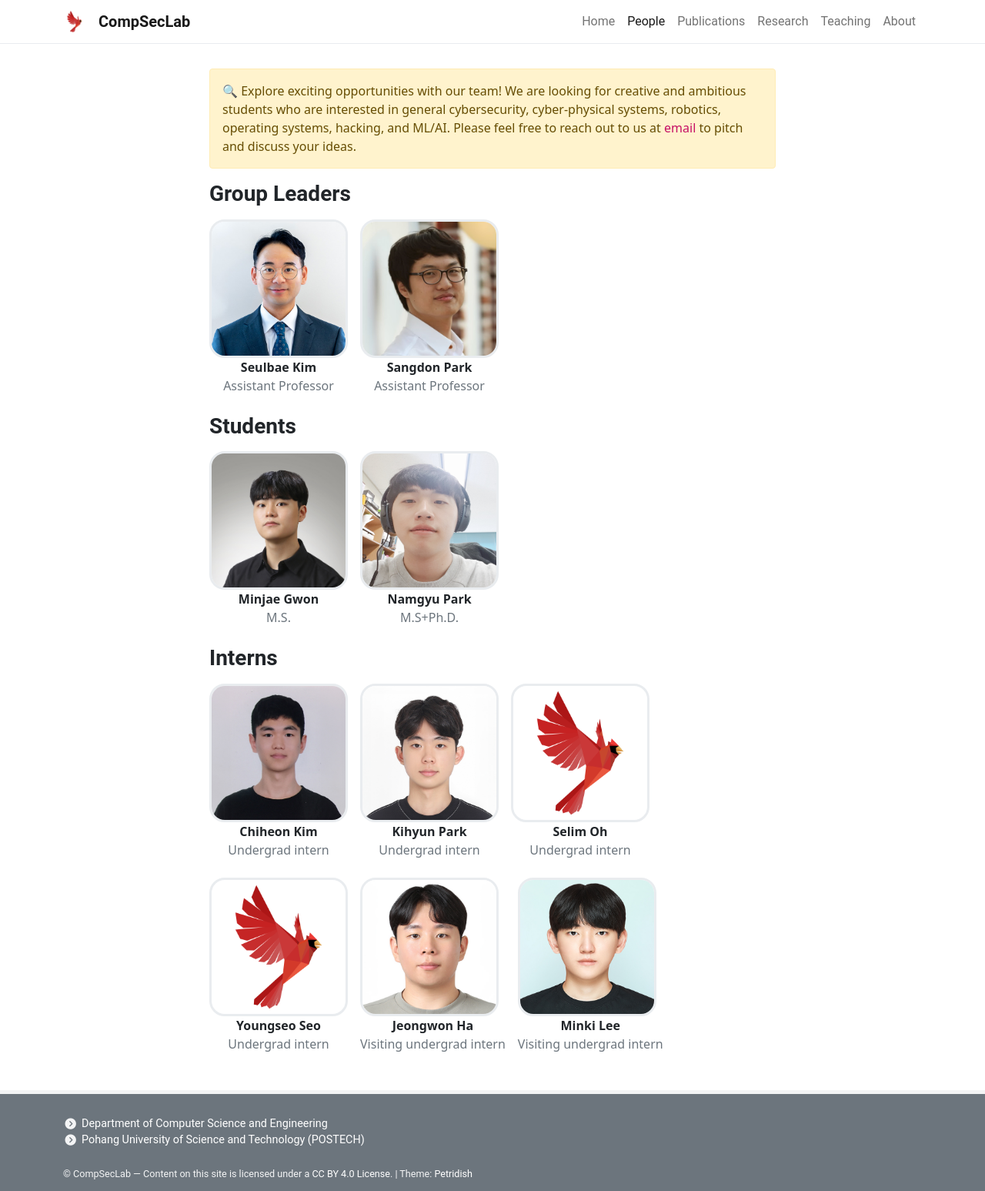
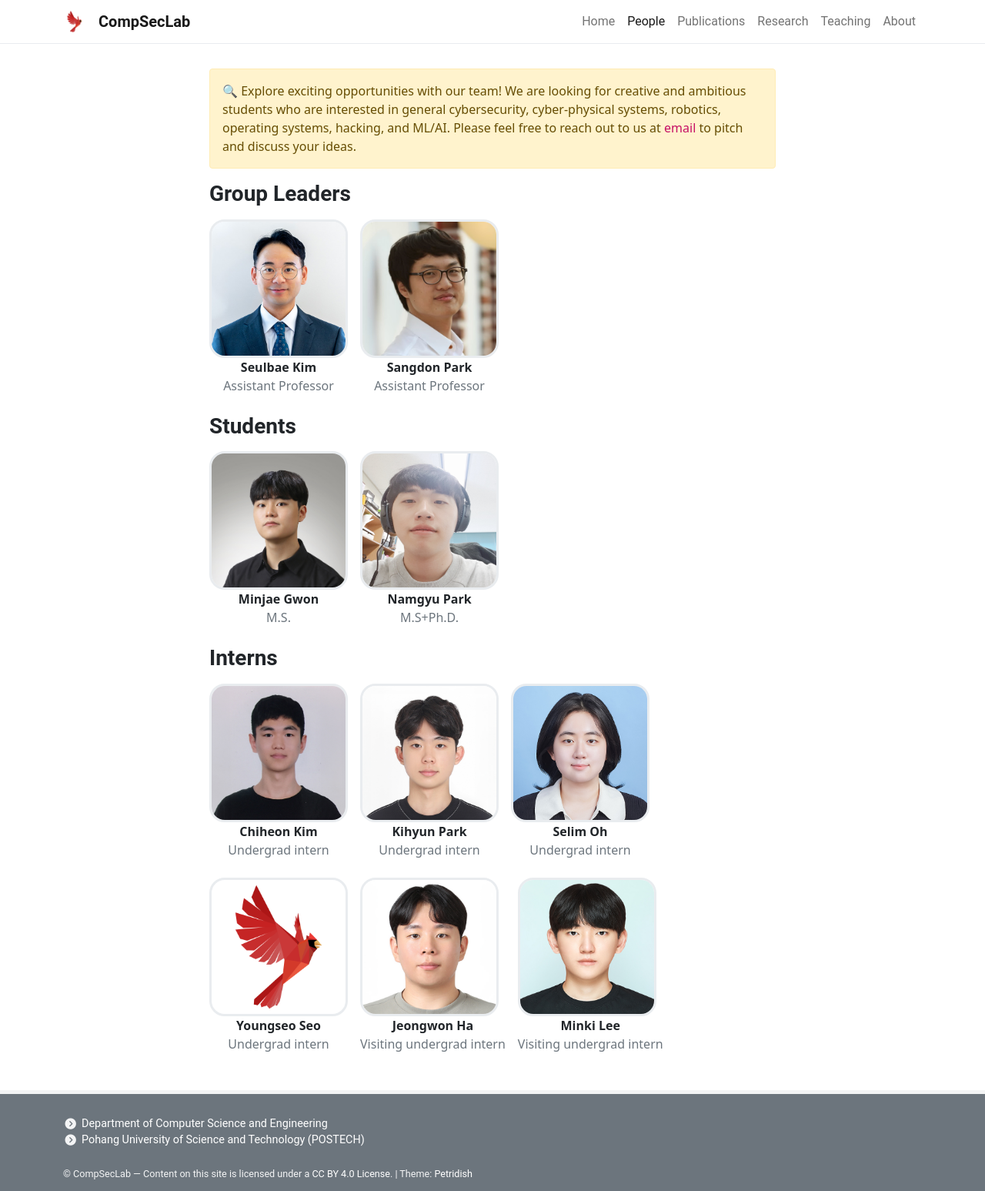
Before and after one commit to postech-compsec/postech-compsec.github.io, a Jekyll site: the page built from pages/people.md, in a window 1280 px wide. Shown: the whole page at 77% size. Built offline with Jekyll 4.4.1, drawn with Linux system fonts in a browser that asks for light colours; nearby versions of some CDN libraries.

Commit message:
add selim's pic

```diff
--- a/_data/people.yml
+++ b/_data/people.yml
@@ -33,7 +33,7 @@ interns:
 
 - name: Selim Oh
   role: Undergrad intern
-  image: assets/people/default.png
+  image: assets/people/selim.jpg
   site: #
 
 - name: Youngseo Seo
```
Also changed, not shown: assets/people/selim.jpg (added).
